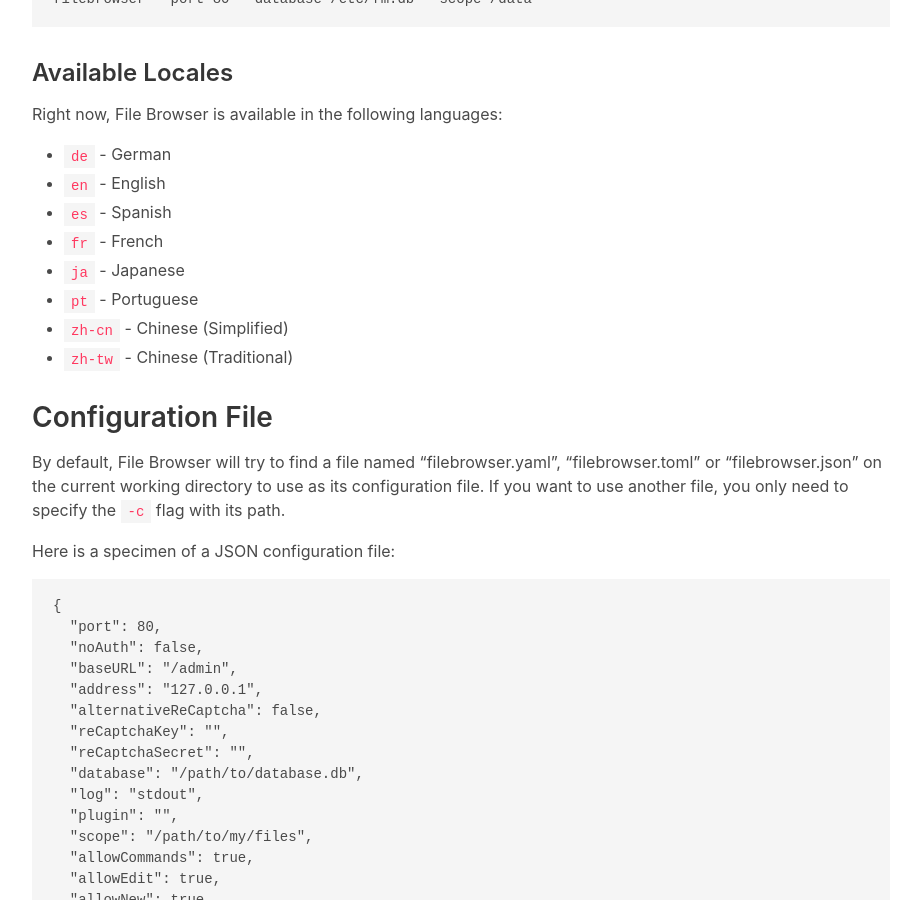
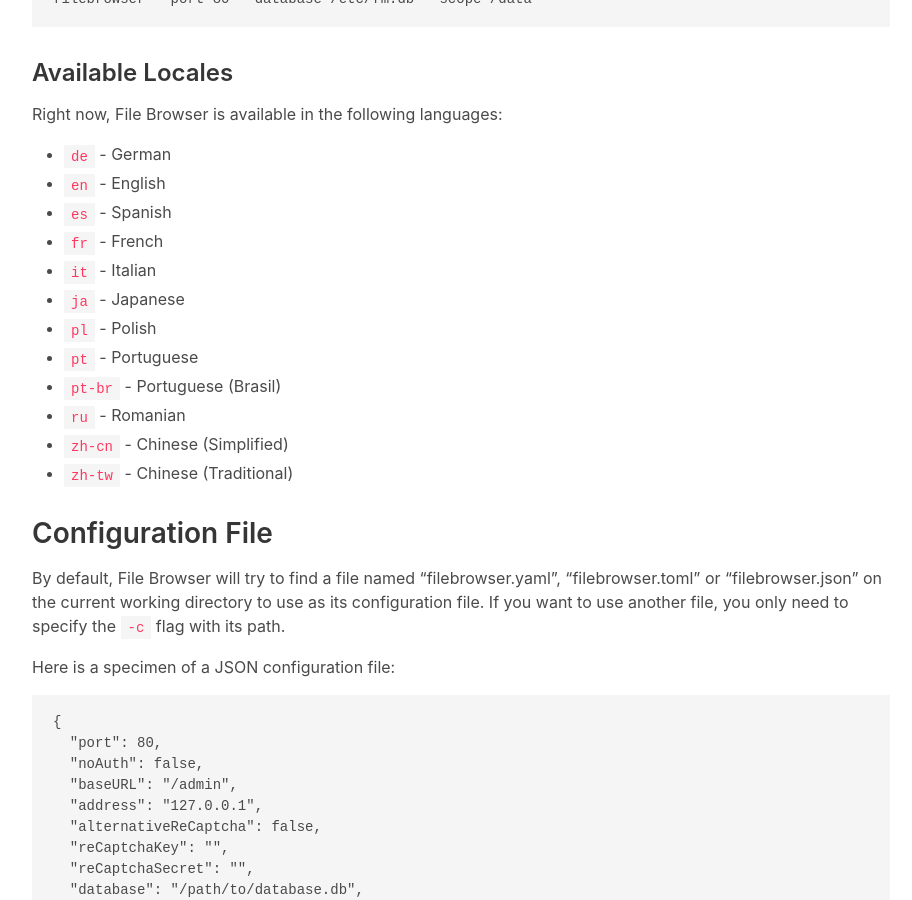
Before and after one commit to filebrowser/get, a Jekyll site: the page built from configuration.md, in a window 1280 px wide and 900 px high, scrolled down 1034 px. Shown: the whole window, without its empty margins (326-1238 px from the left). Built offline with Jekyll 4.4.1, drawn with Linux system fonts in a browser that asks for light colours.

Commit message:
update list of available locales

```diff
--- a/configuration.md
+++ b/configuration.md
@@ -45,8 +45,12 @@
 - `en` - English
 - `es` - Spanish
 - `fr` - French
+- `it` - Italian
 - `ja` - Japanese
+- `pl` - Polish
 - `pt` - Portuguese
+- `pt-br` - Portuguese (Brasil)
+- `ru` - Romanian
 - `zh-cn` - Chinese (Simplified)
 - `zh-tw` - Chinese (Traditional)
 
```
